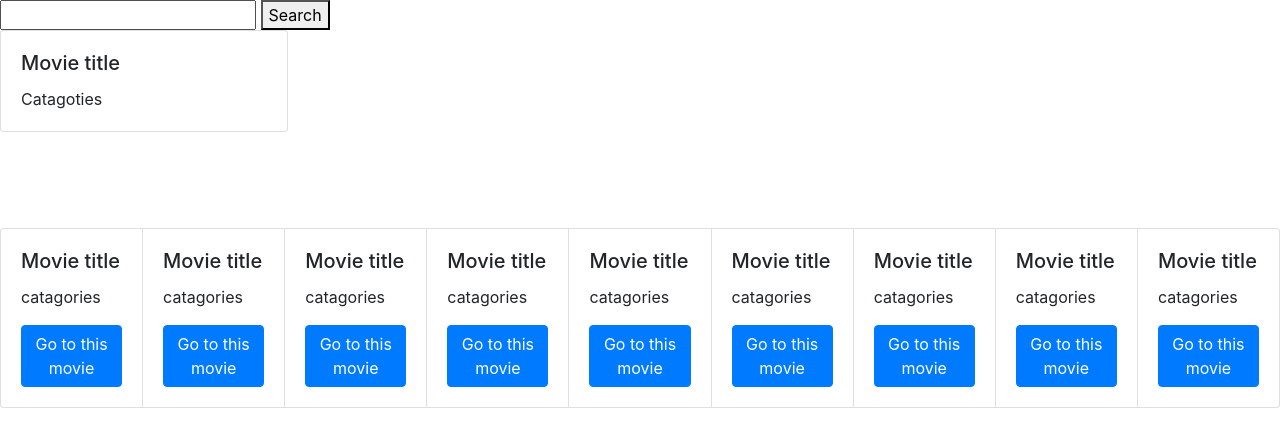
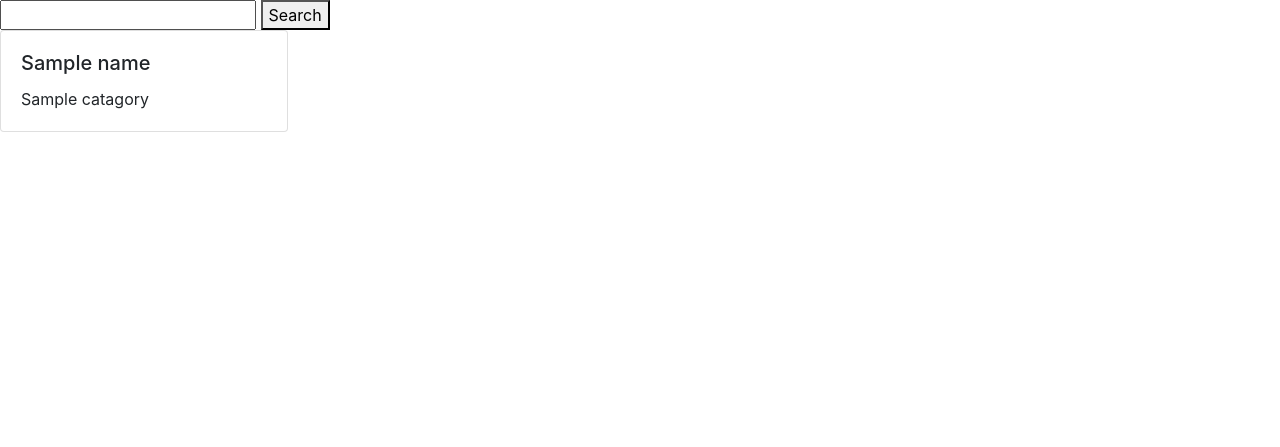
Before and after one commit to hammad11ali/Recommendation_System, a Python web app: template app/templates/home.html in a window 1280 px wide. Shown: the top 447 px of the page. Run offline with Jinja, Linux system fonts and the light colour scheme; the template is opened without the code that fills it: most values are stand-ins (such as "Sample title", 1, 10 or a date in 2020); some libraries are stand-ins or nearby versions.

Commit message:
Search Done

```diff
--- a/app/csvData.py
+++ b/app/csvData.py
@@ -2,4 +2,3 @@ import pandas
 result = pandas.read_csv('MetaData.csv')
 
 df1 = result.values.tolist()[3][0]
-print(df1)
--- a/app/templates/home.html
+++ b/app/templates/home.html
@@ -14,16 +14,16 @@
     />
   </head>
   <body>
-    <form>
-      <input id="name" />
+    <form action="http://localhost:5000/movie" method="POST">
+      <input type="text" name="Name" id="name" />
       <button type="submit">Search</button>
     </form>
 
     <!---Movie Selected -->
     <div class="card" style="width: 18rem;">
       <div class="card-body">
-        <h5 class="card-title">Movie title</h5>
-        <p class="card-text">Catagoties</p>
+        <h5 class="card-title">{{name}}</h5>
+        <p class="card-text">{{catagory}}</p>
       </div>
     </div>
     <br />
@@ -31,88 +31,6 @@
     <br />
     <br />
     <!-- Recommendations-->
-    <div class="card-group">
-      <div class="card" style="width: 18rem;">
-        <div class="card-body">
-          <h5 class="card-title">Movie title</h5>
-          <p class="card-text">
-            catagories
-          </p>
-          <a href="#" class="btn btn-primary">Go to this movie</a>
-        </div>
-      </div>
-      <div class="card" style="width: 18rem;">
-        <div class="card-body">
-          <h5 class="card-title">Movie title</h5>
-          <p class="card-text">
-            catagories
-          </p>
-          <a href="#" class="btn btn-primary">Go to this movie</a>
-        </div>
-      </div>
-      <div class="card" style="width: 18rem;">
-        <div class="card-body">
-          <h5 class="card-title">Movie title</h5>
-          <p class="card-text">
-            catagories
-          </p>
-          <a href="#" class="btn btn-primary">Go to this movie</a>
-        </div>
-      </div>
-      <div class="card" style="width: 18rem;">
-        <div class="card-body">
-          <h5 class="card-title">Movie title</h5>
-          <p class="card-text">
-            catagories
-          </p>
-          <a href="#" class="btn btn-primary">Go to this movie</a>
-        </div>
-      </div>
-      <div class="card" style="width: 18rem;">
-        <div class="card-body">
-          <h5 class="card-title">Movie title</h5>
-          <p class="card-text">
-            catagories
-          </p>
-          <a href="#" class="btn btn-primary">Go to this movie</a>
-        </div>
-      </div>
-      <div class="card" style="width: 18rem;">
-        <div class="card-body">
-          <h5 class="card-title">Movie title</h5>
-          <p class="card-text">
-            catagories
-          </p>
-          <a href="#" class="btn btn-primary">Go to this movie</a>
-        </div>
-      </div>
-      <div class="card" style="width: 18rem;">
-        <div class="card-body">
-          <h5 class="card-title">Movie title</h5>
-          <p class="card-text">
-            catagories
-          </p>
-          <a href="#" class="btn btn-primary">Go to this movie</a>
-        </div>
-      </div>
-      <div class="card" style="width: 18rem;">
-        <div class="card-body">
-          <h5 class="card-title">Movie title</h5>
-          <p class="card-text">
-            catagories
-          </p>
-          <a href="#" class="btn btn-primary">Go to this movie</a>
-        </div>
-      </div>
-      <div class="card" style="width: 18rem;">
-        <div class="card-body">
-          <h5 class="card-title">Movie title</h5>
-          <p class="card-text">
-            catagories
-          </p>
-          <a href="#" class="btn btn-primary">Go to this movie</a>
-        </div>
-      </div>
-    </div>
+    <div class="card-group"></div>
   </body>
 </html>
```
Also changed, not shown: app/app.py (+36 -9 lines), app/templates/sa.html (added, +13 -0 lines).
